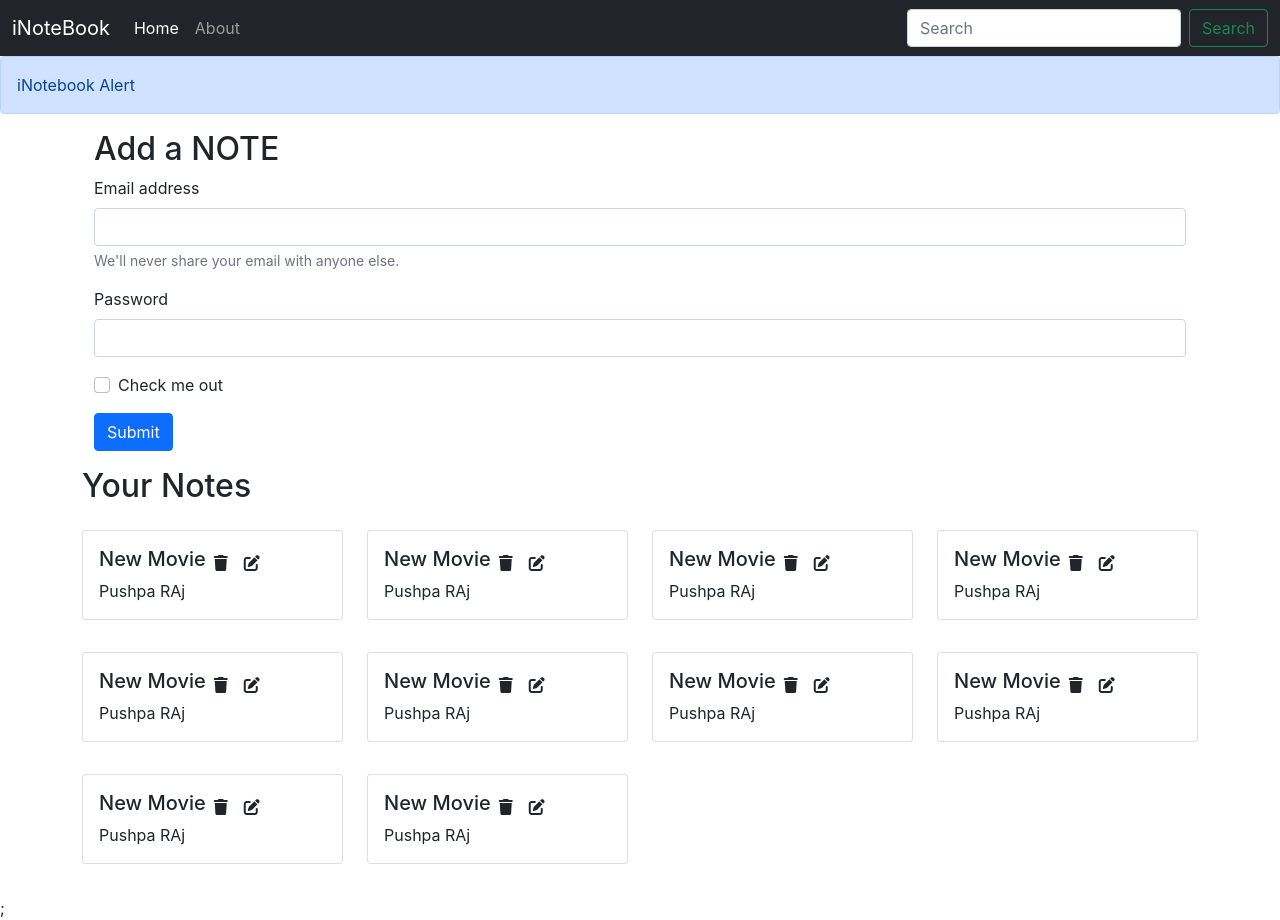
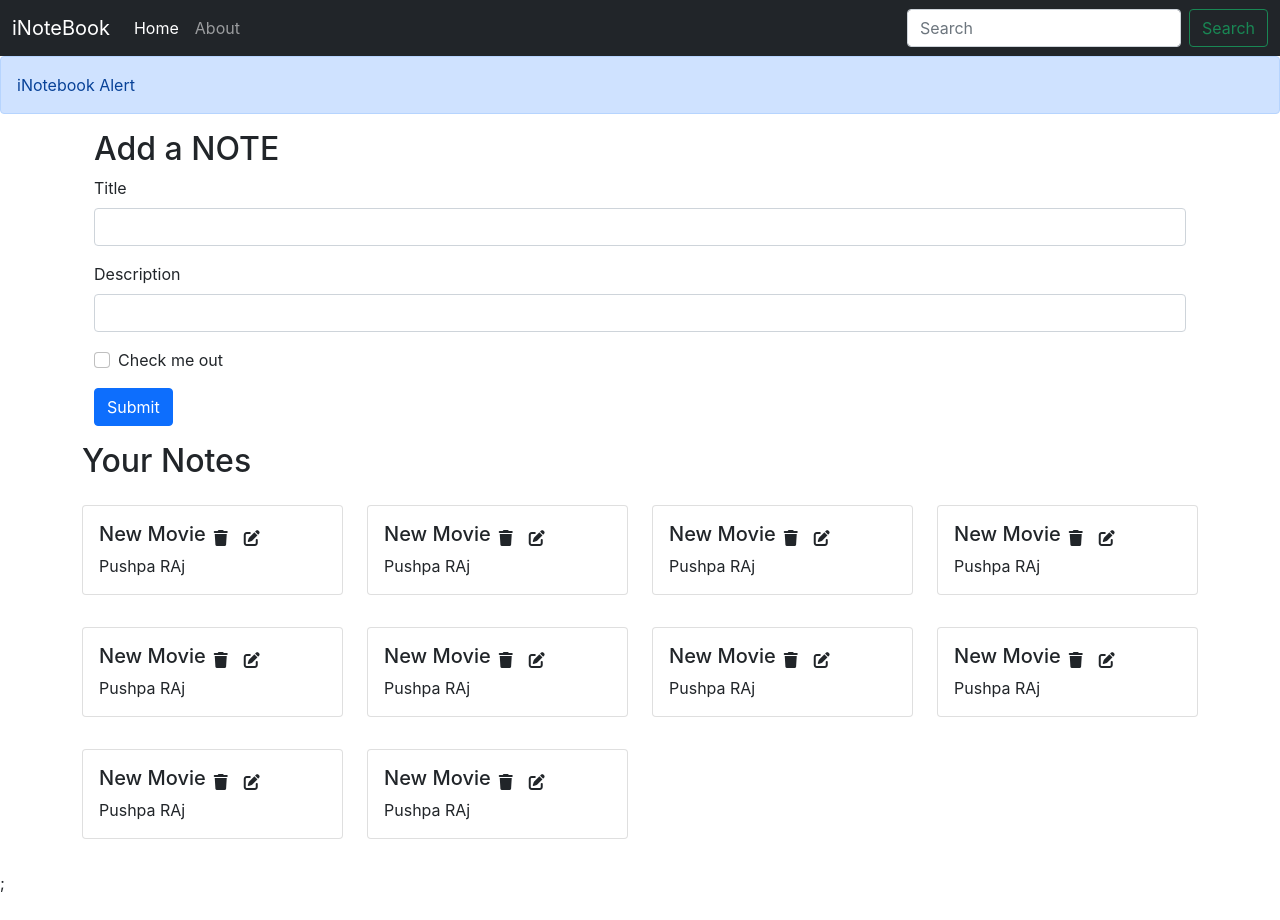
Before and after one commit to mohammedsaif001/MERN-STACK---iNotebook, a React (Create React App) app: page / in a window 1280 px wide. After the commit the page ends 895 px from the top, so only its background shows below. Built offline with nearby package versions, Linux system fonts and the light colour scheme.

Commit message:
19 Adding Note Component

```diff
--- /dev/null
+++ b/src/Component/AddNote.js
@@ -0,0 +1,36 @@
+import React, { useContext,useState } from 'react';
+import noteContext from '../Context/Notes/noteContext';
+
+
+export default function AddNote() {
+    const context = useContext(noteContext);
+    const {addNote } = context;
+    const [note, setnote] = useState({title:"",description:"",tag:"default"});
+
+    const handleClick = (e)=>{
+        e.preventDefault()
+        addNote(note.title,note.description,note.tag);
+    }
+    const onChange = (e)=>{
+        setnote({...note,[e.target.name]:e.target.value}) //Change the name of title and description to the given value
+    }
+
+    return <div className="container my-3">
+        <h2>Add a NOTE</h2>
+        <form>
+            <div className="mb-3">
+                <label htmlFor="title" className="form-label">Title</label>
+                <input type="text" className="form-control" id="title" name="title" aria-describedby="emailHelp" onChange={onChange} />
+            </div>
+            <div className="mb-3">
+                <label htmlFor="description" className="form-label">Description</label>
+                <input type="text" className="form-control" id="description " onChange={onChange} name='description' />
+            </div>
+            <div className="mb-3 form-check">
+                <input type="checkbox" className="form-check-input" id="exampleCheck1" onChange={onChange}/>
+                <label className="form-check-label" htmlFor="exampleCheck1">Check me out</label>
+            </div>
+            <button type="submit" className="btn btn-primary" onClick={handleClick}>Submit</button>
+        </form>
+    </div>;
+}
--- a/src/Component/Home.js
+++ b/src/Component/Home.js
@@ -1,4 +1,5 @@
 import React,{useContext} from 'react';
+import AddNote from './AddNote';
 import Notes from './Notes';
 
 
@@ -6,25 +7,6 @@
 
 
   return <div >
-    <div className="container my-3">
-      <h2>Add a NOTE</h2>
-      <form>
-        <div className="mb-3">
-          <label htmlFor="exampleInputEmail1" className="form-label">Email address</label>
-          <input type="email" className="form-control" id="exampleInputEmail1" aria-describedby="emailHelp" />
-          <div id="emailHelp" className="form-text">We'll never share your email with anyone else.</div>
-        </div>
-        <div className="mb-3">
-          <label htmlFor="exampleInputPassword1" className="form-label">Password</label>
-          <input type="password" className="form-control" id="exampleInputPassword1" />
-        </div>
-        <div className="mb-3 form-check">
-          <input type="checkbox" className="form-check-input" id="exampleCheck1" />
-          <label className="form-check-label" htmlFor="exampleCheck1">Check me out</label>
-        </div>
-        <button type="submit" className="btn btn-primary">Submit</button>
-      </form>
-    </div>
     <Notes/>
   </div>;
 }
--- a/src/Component/Notes.js
+++ b/src/Component/Notes.js
@@ -1,15 +1,17 @@
 import React,{useContext} from 'react';
 import noteContext from '../Context/Notes/noteContext';
+import AddNote from './AddNote';
 import Noteitem from './Noteitem';
 export default function Notes() {
     const context = useContext(noteContext);
-  const {notes,setnotes} = context;
-  return <div>
+  const {notes,addNote} = context;
+  return <>
+      <AddNote/>
       <div className="row my-3">
       <h2>Your Notes</h2>
       {notes.map((notes) =>{
         return <Noteitem key={notes._id} notes={notes}/>
       })}
     </div>
-  </div>;
+  </>;
 }
--- a/src/Context/Notes/NoteState.js
+++ b/src/Context/Notes/NoteState.js
@@ -98,9 +98,33 @@
     ]
     const [notes, setnotes] = useState(notesInitial);
 
+    //Add a Note
+    const addNote = (title,description,tag) => {
+        //TODO: API CALL
+        console.log("Adding a New Node")
+        const note = {
+            "_id": "61f289bdf6f59a03fb586678e",
+            "user": "61f18061abfd071b339ab754",
+            "title": title,
+            "description": description,
+            "tag": tag,
+            "date": "2022-01-27T12:02:05.566Z",
+            "__v": 0
+        }
+        setnotes(notes.concat(note))
+    }
+
+    //Delete a Note
+    const deleteNote = () => {
+
+    }
+    //Edit a Note
+    const updateNote = () => {
+
+    }
 
     return (
-        <NoteContext.Provider value={{notes,setnotes}}>
+        <NoteContext.Provider value={{ notes, addNote, deleteNote,updateNote}}>
             {props.children};
         </NoteContext.Provider>
     )
```
Lines whose indentation alone changed are shown as unchanged.
